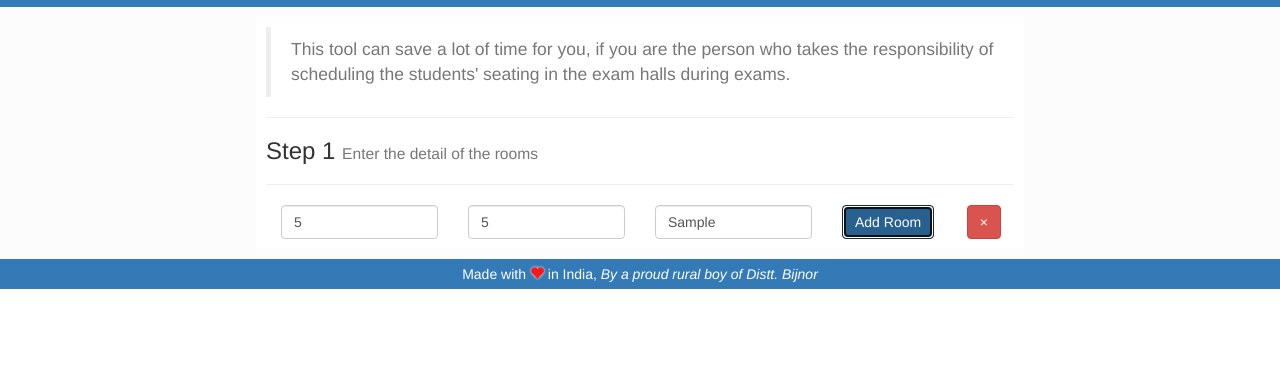
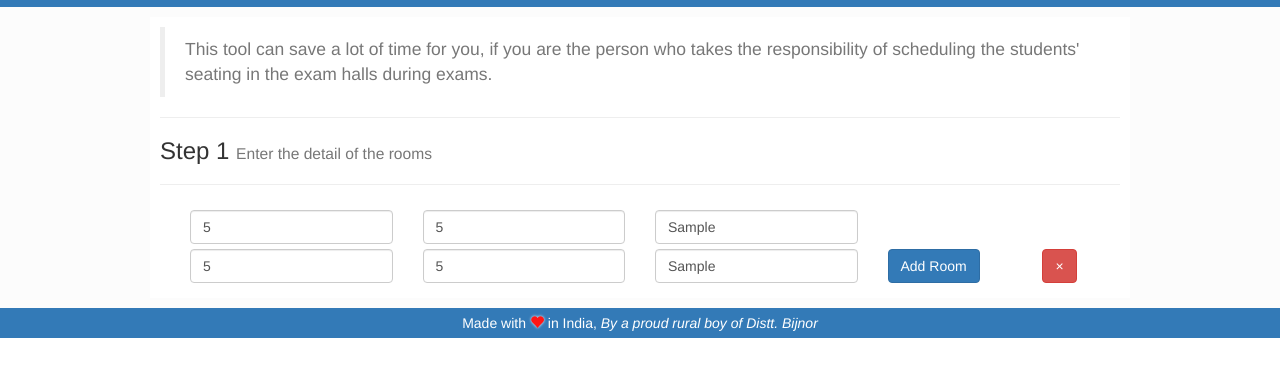
Before and after one commit to ShivamS136/examSeatPlanner, a plain HTML site: page index.html in a window 1280 px wide. Both pictures are taken after typing "5", "5", "Sample" into the empty fields and a click on the button "Add Room". Shown: the part 63-440 px from the top of the page. Drawn offline with nearby package versions, Linux system fonts and the light colour scheme.

Commit message:
Added Room operations

```diff
--- a/assets/css/style.css
+++ b/assets/css/style.css
@@ -2,6 +2,11 @@ header{overflow: auto;padding-left: 10px}
 section{background-color:#fcfcfc; padding: 10px}
 footer{height: 30px;}
 footer>div{line-height: 30px;}
-.section-center{background-color: #fff;max-width:768px;margin: auto;padding: 10px;}
+.section-center{background-color: #fff;max-width:980px;margin: auto;padding: 10px;}
 .text-shadow-white{color: #ff1616;text-shadow: 0px 0px 3px white;}
 #roomDetail{width:100%;}
+.room-detail-row{margin: 5px 0px;}
+.room-detail-row .add-room, .room-detail-row .rmv-room-cross{display: none;}
+.room-detail-row:first-child .rmv-room, .room-detail-row:last-child .rmv-room{display: none;}
+.room-detail-row:last-child .add-room, .room-detail-row:last-child .rmv-room-cross{display: inline-block;}
+.room-detail-row:first-child .rmv-room-cross{display: none;}
--- a/assets/js/script.js
+++ b/assets/js/script.js
@@ -0,0 +1,9 @@
+var $roomDetail = $("#roomDetail");
+$(document).ready(function() {
+	$(".add-room").on("click", function(){
+		$(".room-detail-row:last-child").clone(true).appendTo($roomDetail);
+	});
+	$(".rmv-room, .rmv-room-cross").on("click",function(){
+		$(this).parents(".room-detail-row").remove();
+	});
+});
--- a/index.html
+++ b/index.html
@@ -20,7 +20,7 @@
 				<h3>Step 1 <small>Enter the detail of the rooms</small></h3>
 				<hr>
 				<div id="roomDetail" class="container">
-					<div class="row">
+					<div class="row room-detail-row">
 						<div class="col-xs-6 col-sm-3">
 							<input type="number" class="form-control room_rows col-xs-12" data-row-num="1" placeholder="No. of Rows">
 						</div>
@@ -31,10 +31,11 @@
 							<input type="text" class="form-control room_no col-xs-12" data-row-num="1" placeholder="Room Number" title="Default is 1,2,3...">
 						</div>
 						<div class="col-xs-3 col-sm-2">
-							<button class="btn btn-primary">Add Room</button>
+							<button class="btn btn-primary add-room">Add Room</button>
+							<button type="button" class="btn btn-danger rmv-room">Remove Room</button>
 						</div>
 						<div class="col-xs-3 col-sm-1">
-							<button type="button" class="btn btn-danger">&times;</button>
+							<button type="button" class="btn btn-danger rmv-room-cross">&times;</button>
 						</div>
 					</div>
 				</div>
```
